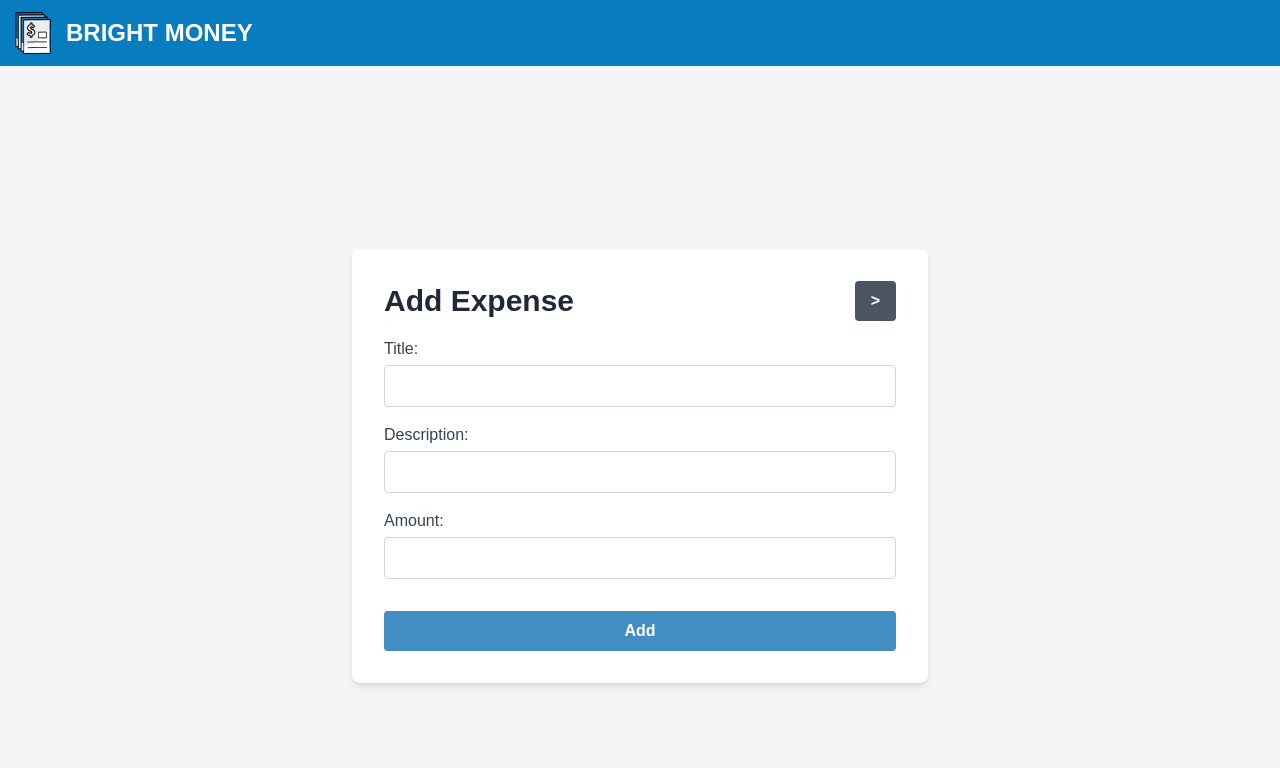
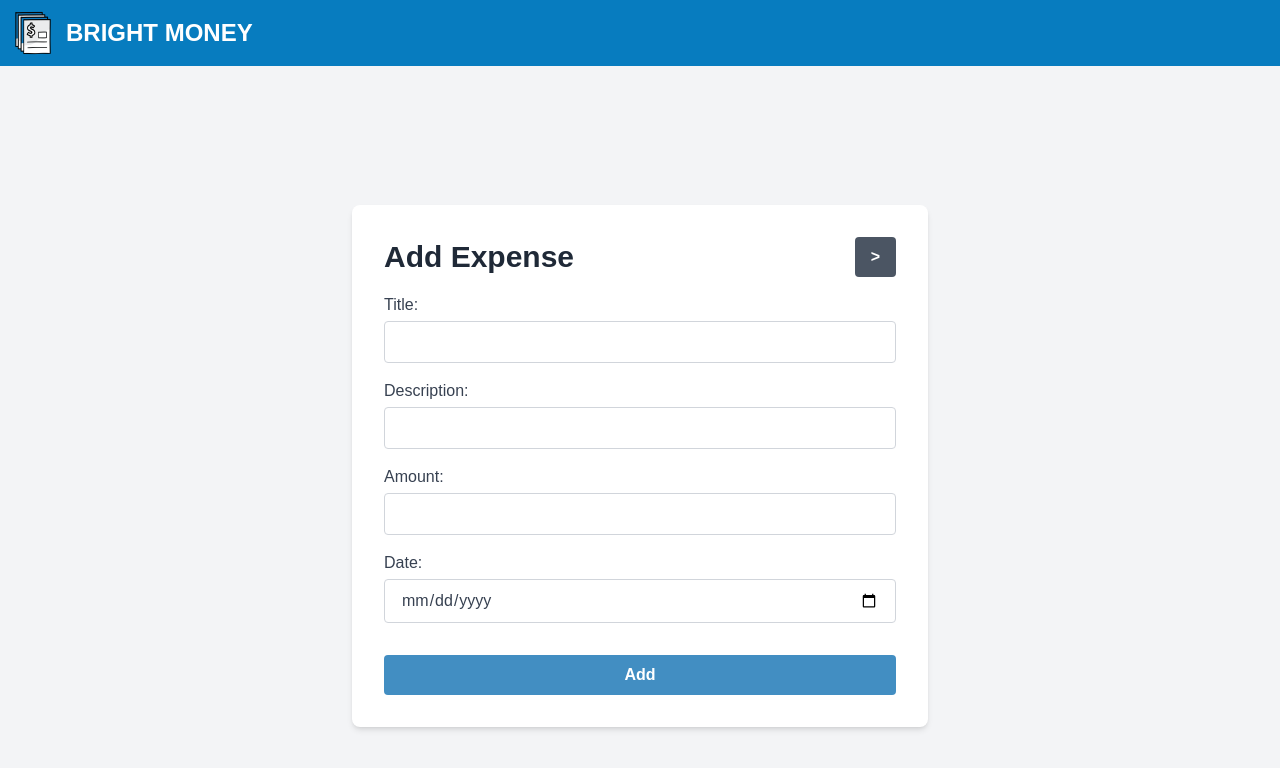
Before and after one commit to tammytamayao/expense-app-frontend, a Next.js app: page /expenses/add in a window 1280 px wide. Shown: the top 768 px of the page. Built offline with nearby package versions, Linux system fonts and the light colour scheme.

Commit message:
feat: add date feature

```diff
--- a/src/app/components/ExpenseForm.tsx
+++ b/src/app/components/ExpenseForm.tsx
@@ -6,6 +6,7 @@ interface Expense {
   title: string;
   description: string;
   amount: number;
+  date: Date;
 }
 
 interface ExpenseFormProps {
@@ -22,6 +23,7 @@ export default function ExpenseForm({
   const [title, setTitle] = useState<string>("");
   const [description, setDescription] = useState<string>("");
   const [amount, setAmount] = useState<string>("");
+  const [date, setDate] = useState<string>("");
   const [loading, setLoading] = useState<boolean>(false);
   const [error, setError] = useState<string | null>(null);
 
@@ -30,6 +32,17 @@ export default function ExpenseForm({
       setTitle(initialData.title);
       setDescription(initialData.description);
       setAmount(initialData.amount.toString());
+
+      const initialDate =
+        typeof initialData.date === "string"
+          ? new Date(initialData.date)
+          : initialData.date;
+
+      setDate(
+        initialDate instanceof Date && !isNaN(initialDate.getTime())
+          ? initialDate.toISOString().split("T")[0]
+          : new Date().toISOString().split("T")[0]
+      );
     }
   }, [initialData]);
 
@@ -43,6 +56,7 @@ export default function ExpenseForm({
       title,
       description,
       amount: parseFloat(amount) || 0,
+      date: new Date(date),
     };
 
     try {
@@ -59,6 +73,12 @@ export default function ExpenseForm({
       setLoading(false);
     }
   };
+
+  const today = new Date().toISOString().split("T")[0];
+
+  const minDate = new Date();
+  minDate.setFullYear(minDate.getFullYear() - 100);
+  const min = minDate.toISOString().split("T")[0];
 
   return (
     <form onSubmit={handleSubmit} className="flex flex-col gap-4">
@@ -93,6 +113,18 @@ export default function ExpenseForm({
           className="px-4 py-2 text-gray-700 font-medium border border-gray-300 rounded focus:outline-none focus:ring focus:ring-blue-300"
         />
       </div>
+      <div className="flex flex-col">
+        <label className="text-gray-700 font-medium mb-1">Date:</label>
+        <input
+          type="date"
+          value={date}
+          onChange={(e) => setDate(e.target.value)}
+          required
+          max={today}
+          min={min}
+          className="px-4 py-2 text-gray-700 font-medium border border-gray-300 rounded focus:outline-none focus:ring focus:ring-blue-300"
+        />
+      </div>
 
       <button
         type="submit"
--- a/src/app/expenses/[id]/edit/page.tsx
+++ b/src/app/expenses/[id]/edit/page.tsx
@@ -11,6 +11,7 @@ interface Expense {
   title: string;
   description: string;
   amount: number;
+  date: Date;
 }
 
 const EditExpensePage: React.FC = () => {
--- a/src/app/expenses/add/page.tsx
+++ b/src/app/expenses/add/page.tsx
@@ -9,6 +9,7 @@ interface Expense {
   title: string;
   description: string;
   amount: number;
+  date: Date;
 }
 
 const AddExpensePage: React.FC = () => {
--- a/src/app/expenses/page.tsx
+++ b/src/app/expenses/page.tsx
@@ -11,6 +11,7 @@ interface Expense {
   title: string;
   description: string;
   amount: number;
+  date: Date;
 }
 
 const ViewExpensePage: React.FC = () => {
@@ -28,6 +29,7 @@ const ViewExpensePage: React.FC = () => {
             typeof expense.amount === "string"
               ? parseFloat(expense.amount)
               : expense.amount,
+          date: new Date(expense.date),
         }));
         setExpenses(expensesWithNumbers);
       } catch (error) {
@@ -91,6 +93,9 @@ const ViewExpensePage: React.FC = () => {
               <thead>
                 <tr>
                   <th className="border border-gray-300 px-4 py-2 text-gray-800">
+                    Date
+                  </th>
+                  <th className="border border-gray-300 px-4 py-2 text-gray-800">
                     Title
                   </th>
                   <th className="border border-gray-300 px-4 py-2 text-gray-800">
@@ -110,6 +115,9 @@ const ViewExpensePage: React.FC = () => {
               <tbody>
                 {expenses.map((expense) => (
                   <tr key={expense.id}>
+                    <td className="border border-gray-300 px-4 py-2 text-gray-800 text-center">
+                      {expense.date.toLocaleDateString()}
+                    </td>
                     <td className="border border-gray-300 px-4 py-2 text-gray-800">
                       {expense.title}
                     </td>
@@ -138,7 +146,7 @@ const ViewExpensePage: React.FC = () => {
                 ))}
                 <tr>
                   <td
-                    colSpan={2}
+                    colSpan={3}
                     className="border border-gray-300 px-4 py-2 font-bold text-gray-800 text-left"
                   >
                     Total Expenses
```
